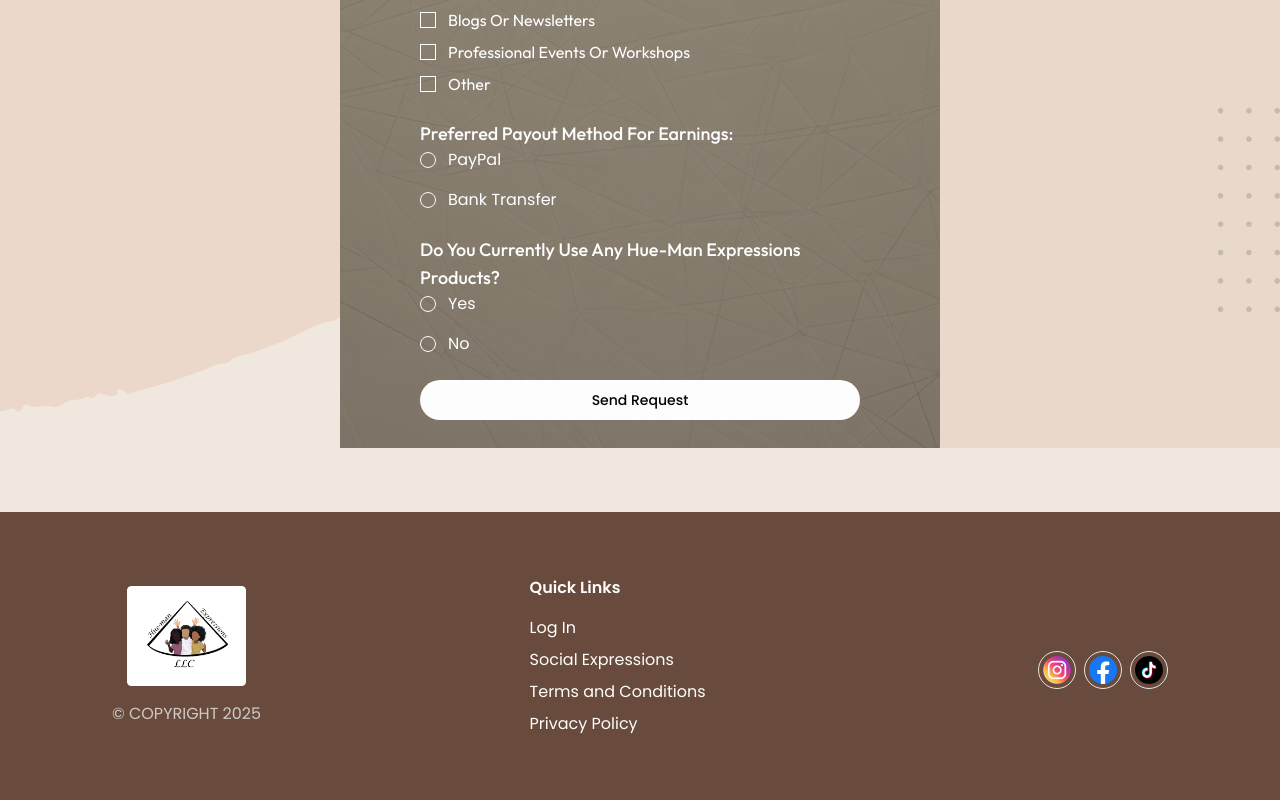
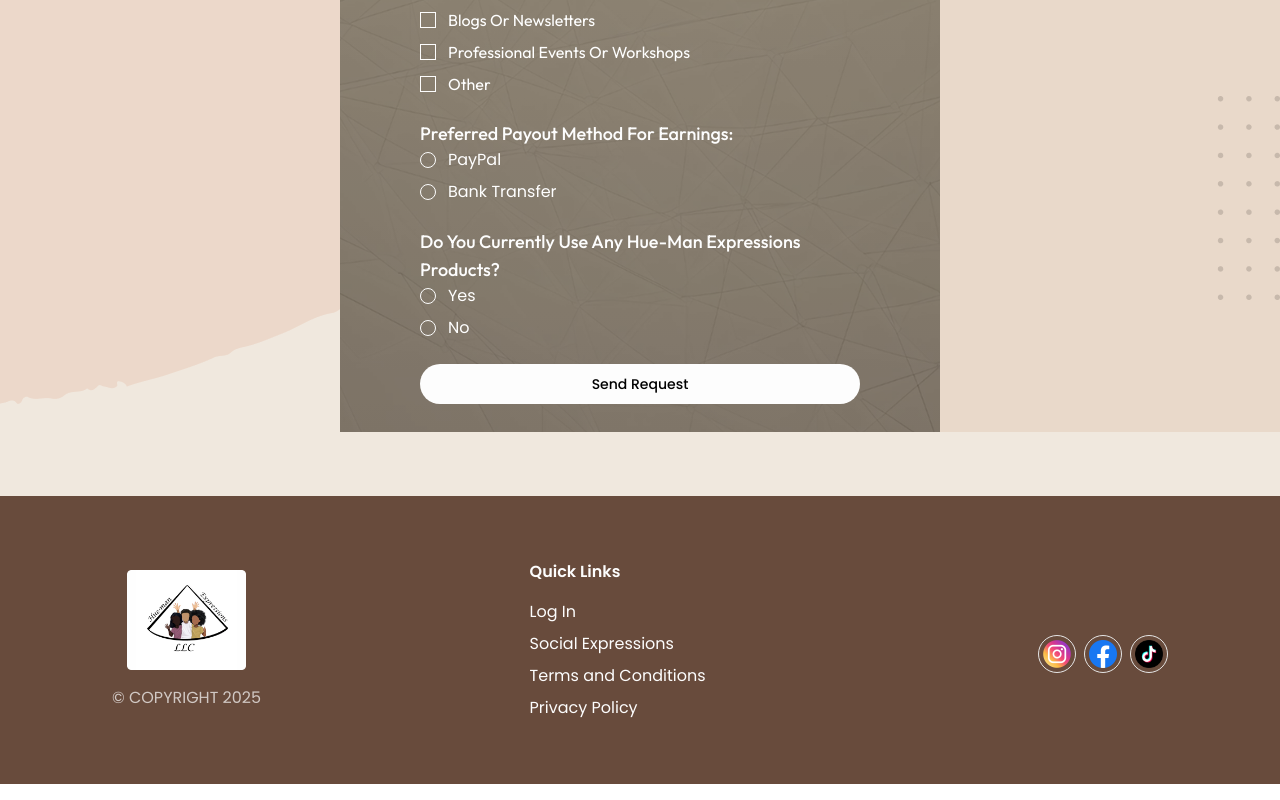
Before and after one commit to dipujafar/hue-man-expression-frontend, a Next.js app: page /ambassador-program in a window 1280 px wide. Shown: the part 1078-1878 px from the top of the page. Built offline with nearby package versions, Linux system fonts and the light colour scheme; a web font is replaced by a local one.

Commit message:
some change

```diff
--- a/src/app/ambassador-program/_components/ApplicationForm.tsx
+++ b/src/app/ambassador-program/_components/ApplicationForm.tsx
@@ -202,10 +202,7 @@ const ApplicationForm = () => {
                     Preferred Payout Method For Earnings:
                   </FormLabel>
                   <FormControl>
-                    <RadioGroup
-                      onValueChange={field.onChange}
-                      className="space-y-2 "
-                    >
+                    <RadioGroup onValueChange={field.onChange} className=" ">
                       {paymentsOptions.map((option) => (
                         <label
                           key={option.value}
@@ -235,10 +232,7 @@ const ApplicationForm = () => {
                     Do You Currently Use Any Hue-Man Expressions Products?
                   </FormLabel>
                   <FormControl>
-                    <RadioGroup
-                      onValueChange={field.onChange}
-                      className="space-y-2"
-                    >
+                    <RadioGroup onValueChange={field.onChange} className="">
                       {productUsageOptions.map((option) => (
                         <label
                           key={option.value}
--- a/src/components/modules/home/HomeContainer.tsx
+++ b/src/components/modules/home/HomeContainer.tsx
@@ -5,6 +5,7 @@ import RepresentationSection from "./RepresentationSection";
 import FooterSection from "@/components/shared/FooterSection";
 import Container from "@/components/shared/Container";
 import DownloadAppSection from "./DownloadAppSection";
+import DownloadApp from "@/components/shared/DownloadApp";
 
 const HomeContainer = () => {
   return (
```
